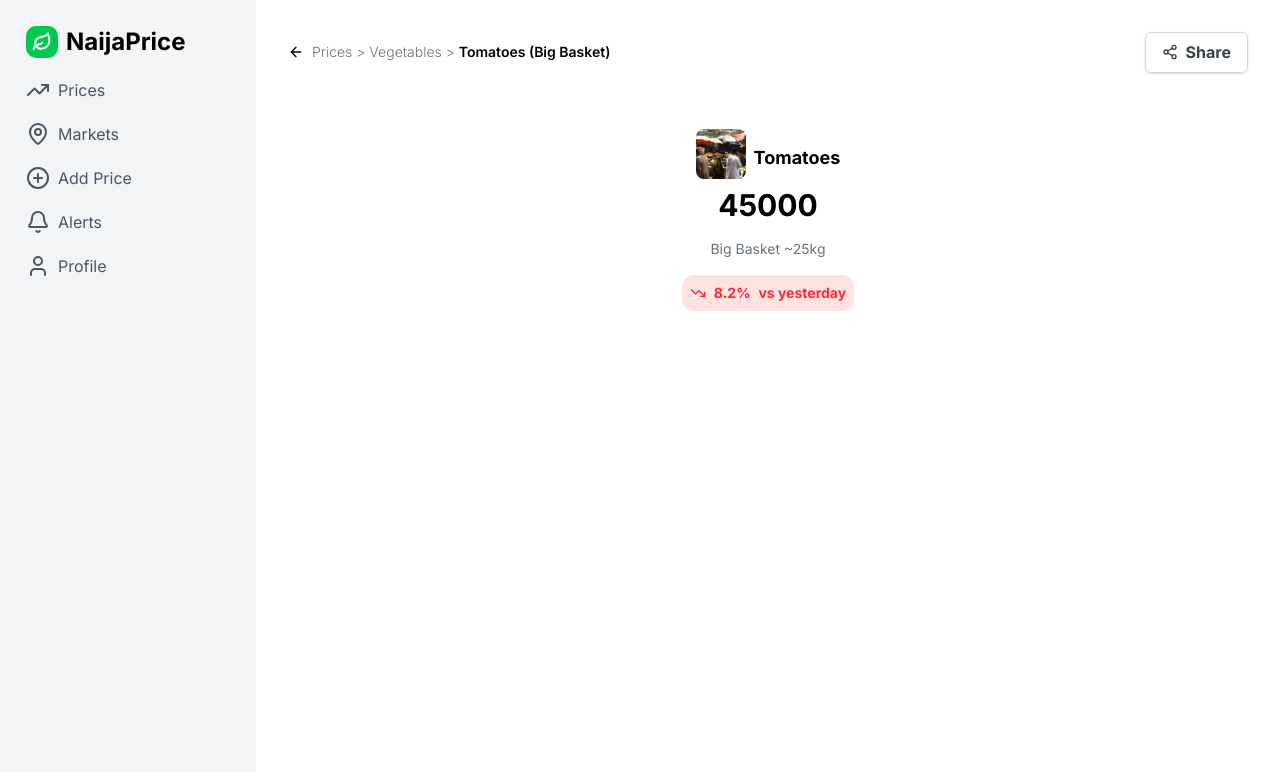
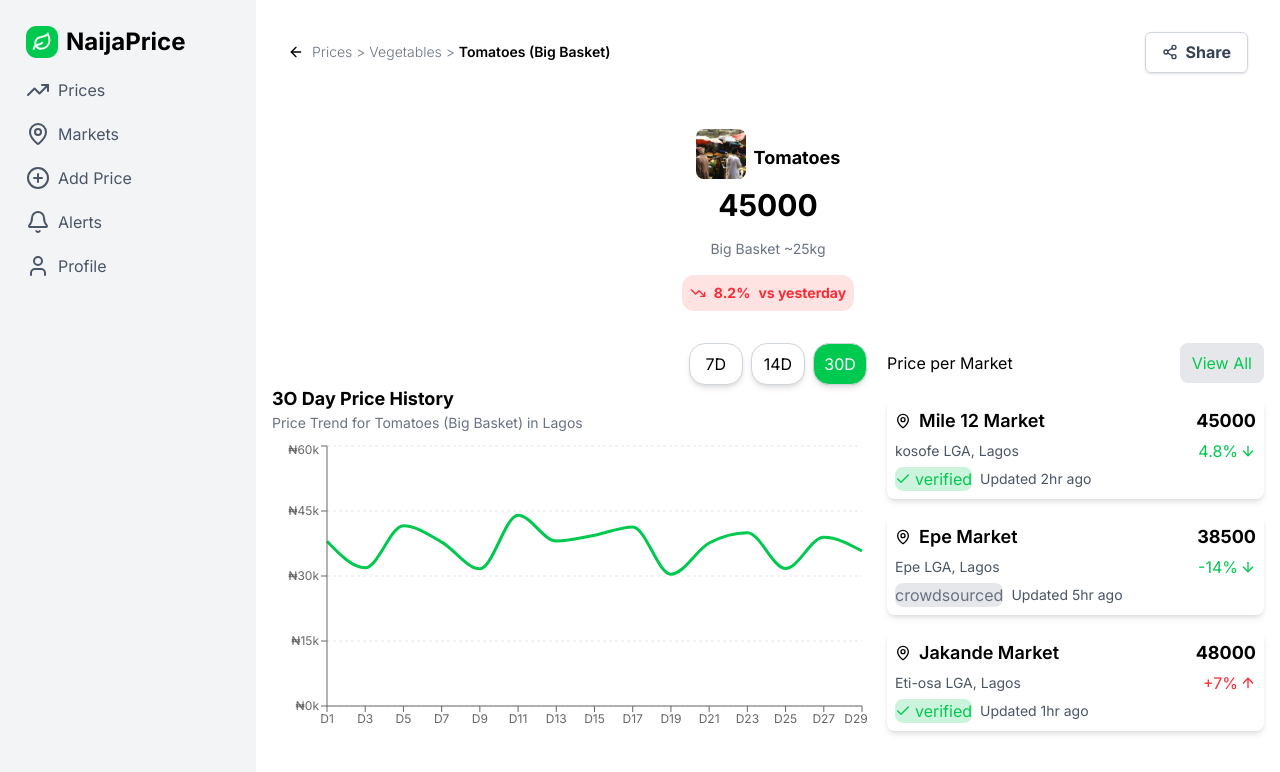
Before and after one commit to mdmuche/naijaprice-frontend, a React (Vite) app: page /commodities/1 in a window 1280 px wide. Shown: the top 772 px of the page. Built offline with nearby package versions, Linux system fonts and the light colour scheme.

Commit message:
feat: add price history trend chart and price per market

```diff
--- /dev/null
+++ b/src/components/CommodityTrendChart.jsx
@@ -0,0 +1,63 @@
+import {
+  LineChart,
+  Line,
+  XAxis,
+  YAxis,
+  Tooltip,
+  ResponsiveContainer,
+  CartesianGrid,
+} from "recharts";
+
+const data = Array.from({ length: 15 }, (_, i) => ({
+  day: i * 2 + 1,
+  price: Math.floor(30000 + Math.random() * 15000),
+}));
+
+function CommodityTrendChart() {
+  return (
+    <div className="w-full h-75 mt-2">
+      <ResponsiveContainer>
+        <LineChart data={data}>
+          {/* 🔥 Light grid lines */}
+          <CartesianGrid
+            stroke="#e5e7eb"
+            strokeDasharray="3 3"
+            vertical={false}
+          />
+
+          {/* X Axis */}
+          <XAxis
+            dataKey="day"
+            tickFormatter={(d) => `D${d}`}
+            tick={{ fontSize: 12 }}
+          />
+
+          {/* 🔥 Y Axis with prices */}
+          <YAxis
+            tickFormatter={(value) => `₦${value / 1000}k`}
+            tick={{ fontSize: 12 }}
+            width={50}
+          />
+
+          {/* Tooltip */}
+          <Tooltip
+            formatter={(value) => `₦${value.toLocaleString()}`}
+            labelFormatter={(label) => `Day ${label}`}
+          />
+
+          {/* Line */}
+          <Line
+            type="monotone"
+            dataKey="price"
+            stroke="#00C950"
+            strokeWidth={3}
+            dot={false}
+            isAnimationActive
+            animationDuration={1200}
+          />
+        </LineChart>
+      </ResponsiveContainer>
+    </div>
+  );
+}
+export default CommodityTrendChart;
--- a/src/components/PriceHistory.jsx
+++ b/src/components/PriceHistory.jsx
@@ -1,5 +1,30 @@
+import CommodityTrendChart from "./CommodityTrendChart";
+
 function PriceHistory() {
-  return <div>PriceHistory</div>;
+  return (
+    <div className="w-[60%]">
+      <div className="w-full flex justify-end">
+        <div className="w-[30%] grid grid-cols-3 gap-2">
+          <div className="text-center py-2 border border-gray-300 rounded-2xl bg-white shadow-md">
+            7D
+          </div>
+          <div className="text-center py-2 border border-gray-300 rounded-2xl bg-white shadow-md">
+            14D
+          </div>
+          <div className="text-center py-2 border border-gray-300 rounded-2xl bg-[#00C950] shadow-md text-white">
+            30D
+          </div>
+        </div>
+      </div>
+      <div>
+        <h2 className="text-lg font-bold">3O Day Price History</h2>
+        <p className="text-sm font-normal text-gray-500">
+          Price Trend for Tomatoes (Big Basket) in Lagos
+        </p>
+      </div>
+      <CommodityTrendChart />
+    </div>
+  );
 }
 
 export default PriceHistory;
--- a/src/components/PricePerMarketCard.jsx
+++ b/src/components/PricePerMarketCard.jsx
@@ -1,5 +1,47 @@
-function PricePerMarketCard() {
-  return <div>PricePerMarketCard</div>;
+import { ArrowDown, ArrowUp, Check, MapPin } from "lucide-react";
+
+function PricePerMarketCard({
+  market,
+  location,
+  price,
+  trendDirection,
+  trendValue,
+  status,
+  timeAgo,
+}) {
+  return (
+    <div className="flex flex-col gap-1 p-2 rounded-lg shadow-md mt-4">
+      <div className="flex items-center justify-between">
+        <div className="flex items-center gap-2">
+          <MapPin size={16} />
+          <h3 className="font-semibold text-lg">{market}</h3>
+        </div>
+        <div className="font-bold text-lg">{price}</div>
+      </div>
+      <div className="flex items-center justify-between">
+        <span className="font-normal text-sm text-gray-600">{location}</span>
+        <div
+          className={`flex items-center gap-0.5 ${trendDirection === "up" ? "text-red-500" : "text-[#00C950]"}`}
+        >
+          <span>{trendValue}%</span>
+          {trendDirection === "up" ? (
+            <ArrowUp size={16} />
+          ) : (
+            <ArrowDown size={16} />
+          )}
+        </div>
+      </div>
+      <div className="flex items-center gap-2">
+        <div
+          className={`flex gap-1 items-center ${status === "crowdsourced" ? "bg-gray-200 text-gray-500" : "bg-[#00C950]/20 text-[#00C950]"} rounded-lg`}
+        >
+          {status === "verified" ? <Check size={16} /> : ""}
+          {status}
+        </div>
+        <span className="text-sm text-gray-600">Updated {timeAgo}</span>
+      </div>
+    </div>
+  );
 }
 
 export default PricePerMarketCard;
--- a/src/components/PricePerMarketList.jsx
+++ b/src/components/PricePerMarketList.jsx
@@ -1,5 +1,62 @@
+import PricePerMarketCard from "./PricePerMarketCard";
+
 function PricePerMarketList() {
-  return <div>PricePerMarketList</div>;
+  const pricePerMarketList = [
+    {
+      id: 1,
+      market: "Mile 12 Market",
+      price: 45000,
+      location: "kosofe LGA, Lagos",
+      status: "verified",
+      timeAgo: "2hr ago",
+      trendDirection: "down",
+      trendValue: "4.8",
+    },
+    {
+      id: 2,
+      market: "Epe Market",
+      price: 38500,
+      location: "Epe LGA, Lagos",
+      status: "crowdsourced",
+      timeAgo: "5hr ago",
+      trendDirection: "down",
+      trendValue: "-14",
+    },
+    {
+      id: 3,
+      market: "Jakande Market",
+      price: 48000,
+      location: "Eti-osa LGA, Lagos",
+      status: "verified",
+      timeAgo: "1hr ago",
+      trendDirection: "up",
+      trendValue: "+7",
+    },
+  ];
+  return (
+    <div className="w-[38%]">
+      <div className="w-full flex items-center justify-between">
+        <h3>Price per Market</h3>
+        <div className="text-[#00C950] bg-gray-200 py-2 px-3 cursor-pointer rounded-lg">
+          View All
+        </div>
+      </div>
+      <div>
+        {pricePerMarketList.map((pricePerMarket) => (
+          <PricePerMarketCard
+            key={pricePerMarket.id}
+            market={pricePerMarket.market}
+            location={pricePerMarket.location}
+            price={pricePerMarket.price}
+            status={pricePerMarket.status}
+            timeAgo={pricePerMarket.timeAgo}
+            trendDirection={pricePerMarket.trendDirection}
+            trendValue={pricePerMarket.trendValue}
+          />
+        ))}
+      </div>
+    </div>
+  );
 }
 
 export default PricePerMarketList;
--- a/src/pages/Commodity.jsx
+++ b/src/pages/Commodity.jsx
@@ -3,6 +3,8 @@ import Navigation from "../components/Navigation";
 import BtnSecondary from "../components/BtnSecondary";
 import { commodities } from "../data";
 import { useParams } from "react-router-dom";
+import PriceHistory from "../components/PriceHistory";
+import PricePerMarketList from "../components/PricePerMarketList";
 
 function Commodity() {
   const { id } = useParams();
@@ -25,7 +27,7 @@ function Commodity() {
               </div>
               <BtnSecondary icon={<Share2 size={16} />} text="Share" />
             </div>
-            <div className="flex-1 flex flex-col items-center p-4">
+            <div className="flex flex-col items-center p-4">
               {commodities
                 .filter((commodity) => commodity.id === Number(id))
                 .map((commodity) => (
@@ -69,6 +71,10 @@ function Commodity() {
                   </div>
                 ))}
             </div>
+            <div className="flex justify-between">
+              <PriceHistory />
+              <PricePerMarketList />
+            </div>
           </>
         ) : (
           <div>No Items</div>
```
